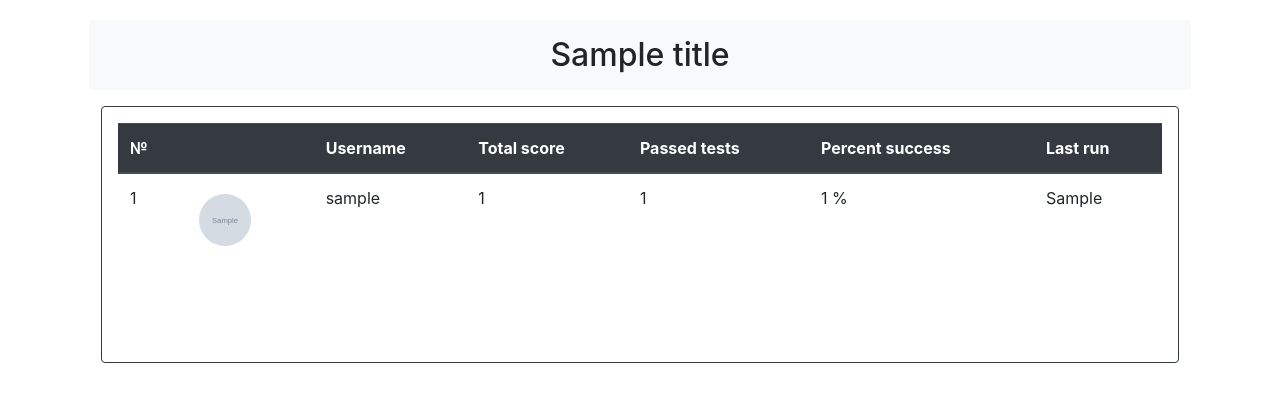
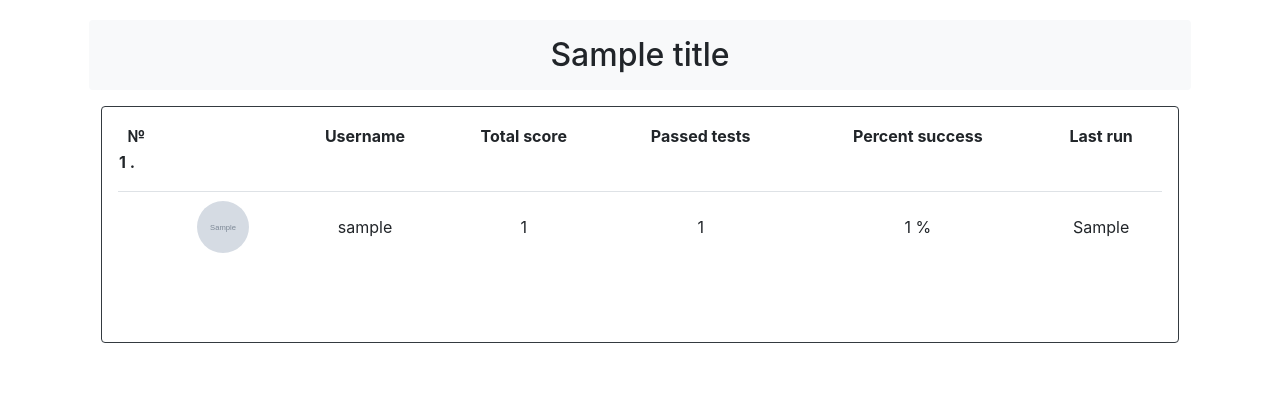
Before and after one commit to annalitvin/TestSet, a Django app: template src/testset/templates/testset/result_list.html in a window 1280 px wide. Shown: the part 56-458 px from the top of the page. Run offline with Django 3.2, Linux system fonts and the light colour scheme; the template is opened without the code that fills it: most values are stand-ins (such as "Sample title", 1, 10 or a date in 2020); grey boxes marked "Sample" are stand-in pictures; parts of the project's set-up code (start-up, migrations or seed data) failed here and were passed over; some libraries are stand-ins or nearby versions.

Commit message:
Fixed LeaderBord template

```diff
--- a/src/testset/templates/testset/includes/result_table.html
+++ b/src/testset/templates/testset/includes/result_table.html
@@ -1,8 +1,11 @@
 {% if user_list %}
-    <table class="table table-hover">
+
+    {% regroup user_list by total_score as total_score_list %}
+    <table class="w-100" border="0">
         <thead class="thead-dark">
-            <tr>
+            <tr class="text-center">
               <th>№</th>
+              <th></th>
                 <th></th>
               <th>Username</th>
               <th>Total score</th>
@@ -11,10 +14,14 @@
               <th>Last run</th>
             </tr>
         </thead>
-        {% for user in user_list %}
-
+        {% for total_score in total_score_list %}
             <tr>
-              <td> {{ forloop.counter }} </td>
+                <td> <p><strong>{{ forloop.counter }} <span>.</span></strong></p></td>
+            </tr>
+            {% for user in total_score.list %}
+                <tr class="border-top text-center">
+                      <td></td>
+                      <td></td>
                       <td> <img class="rounded-circle p-1 m-1" width="60" height="60"  src="{{ user.image.url }}"></td>
                       <td> {{ user.username }}</td>
                       <td> {{ user.total_score }}</td>
@@ -22,6 +29,9 @@
                       <td>{{ user.percent_success_passed }} %</td>
                       <td> {{ user.last_run }}</td>
                 </tr>
+
+            {% endfor %}
+
         {% endfor %}
     </table>
 {% else %}
```
Lines whose indentation alone changed are shown as unchanged.
